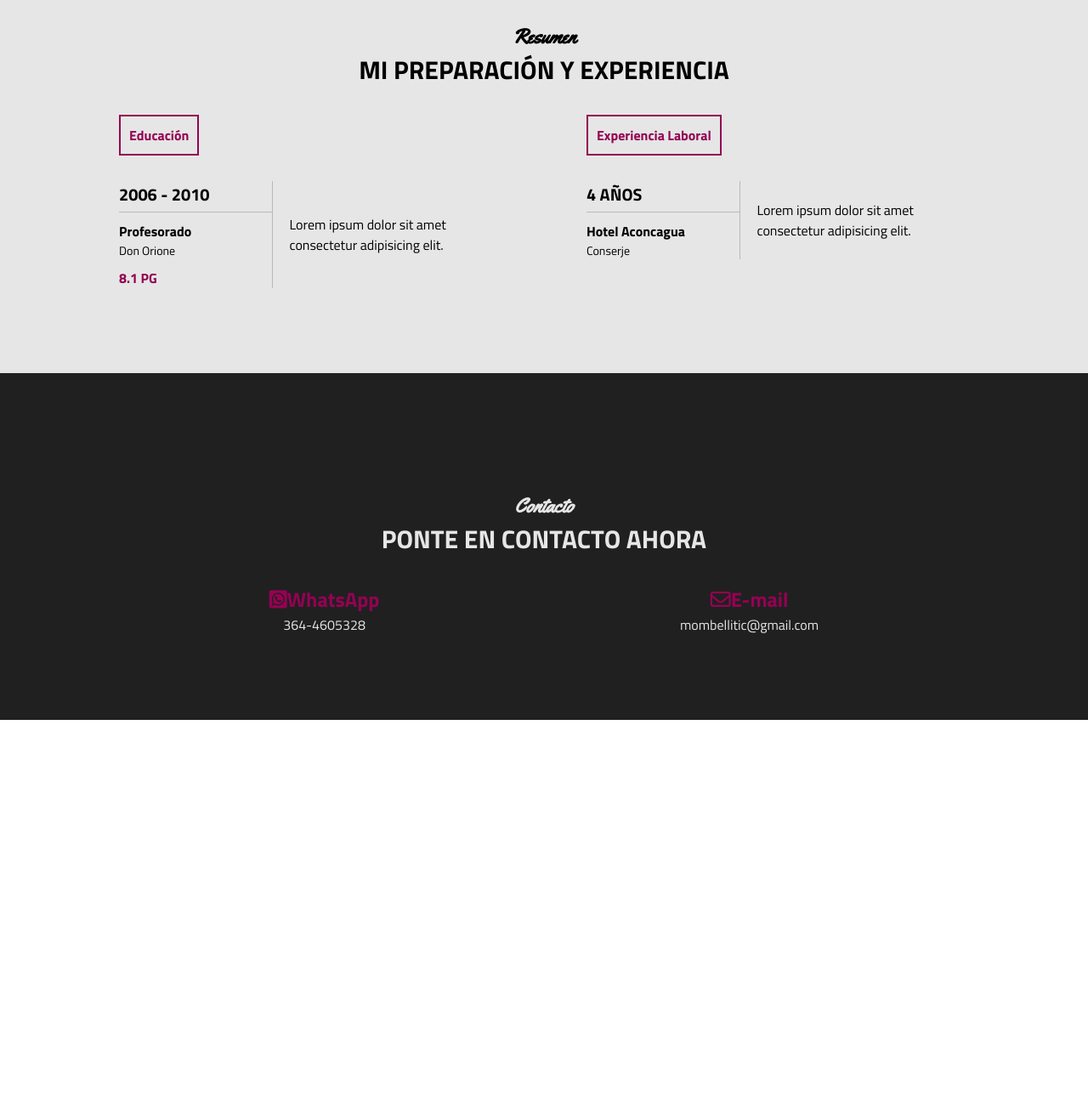
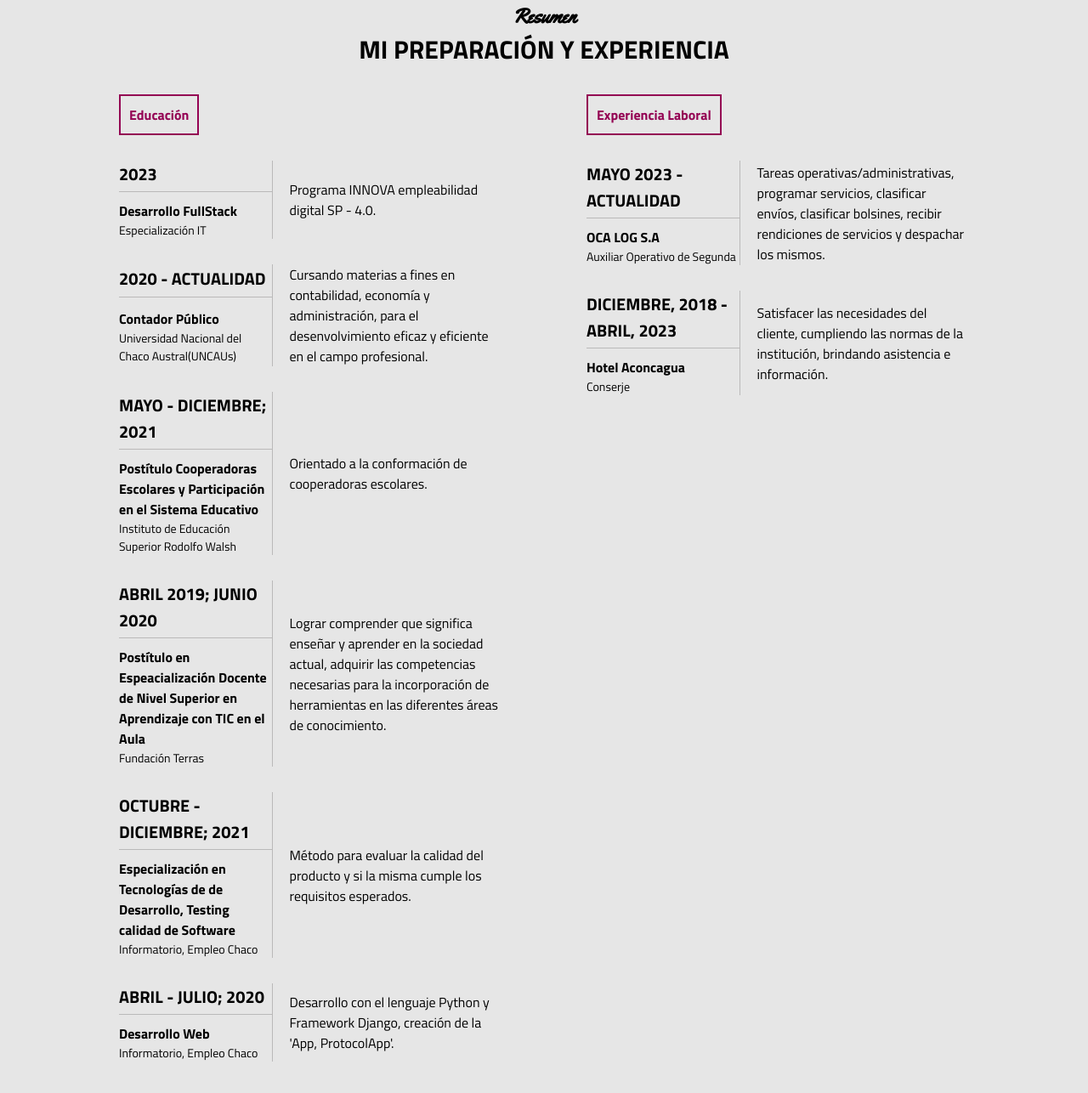
Before and after one commit to emma-25/CVOnline, a plain HTML site: page index.html in a window 1280 px wide. Shown: the part 1472-2758 px from the top of the page at 85% size. Before the commit the page ends 2319 px from the top, so only its background shows below. Drawn offline with Linux system fonts and the light colour scheme.

Commit message:
modificación en html, seccion inicio, resumen y contacto

```diff
--- a/app.js
+++ b/app.js
@@ -19,3 +19,18 @@ for(var x = 0; x < links.length; x++) {
         menu_visible = false;
     }
 }
+
+//Barritas
+function crearBarra(id_barra) {
+    for (i = 0; i <= 16; i++) {
+        let div = document.createElement("div");
+        div.className = "e";
+        id_barra.appendChild(div);
+    }
+}
+
+//manipular barras javascript
+let html = document.getElementById("html");
+crearBarra(html);
+let javascript = document.getElementById("javascript")
+crearBarra(javascript);
--- a/index.html
+++ b/index.html
@@ -30,9 +30,10 @@
                 <h1>Emmanuel Mombelli</h1>
                 <h2>AUXILIAR OPERATIVO DE SEGUNDA, PROFESOR EN EDUCACIÓN SECUNDARIA (TIC), ESTUDIANDO DESARROLLO WEB</h2>
                 <div class="redes">
-                    <a href="#"><i class="fa-brands fa-facebook-f"></i></a>
-                    <a href="#"><i class="fa-brands fa-square-instagram"></i></a>
-                    <a href="#"><i class="fa-brands fa-linkedin-in"></i></a>
+                    <a href="https://www.facebook.com/emanuel.mombelli.3?mibextid=ZbWKwL" target="_blank"><i class="fa-brands fa-facebook-f"></i></a>
+                    <a href="https://www.instagram.com/invites/contact/?i=xqpm5evxxw6i&utm_content=oqhky8u" target="_blank"><i class="fa-brands fa-square-instagram"></i></a>
+                    <a href="https://www.linkedin.com/in/emmanuel-enrique-mombelli-366764148/" target="_blank"><i class="fa-brands fa-linkedin-in"></i></a>
+                    <a href="https://wa.me/3644605328"><i class="fa-brands fa-whatsapp"></i></a>
                 </div>
             </div>
             <div class="foto">
@@ -48,11 +49,11 @@
             <h3>Detalles personales</h3>
 
             <p class="especial">
-                Mi objetivo personal es enseñar la profesión de la cual me recibí: Profesor de Educación
+                Mi objetivo es enseñar la profesión de la cual me recibí: Profesor de Educación
                 Secundaria en Tecnologías de la Información y la Comunicación, poder trabajar como
                 programador.
             </p>
-            <p>Lorem ipsum dolor sit, amet consectetur adipisicing elit. Eaque facere quas enim, nulla harum non unde magnam, alias, autem quo inventore consequatur eos architecto. Maiores nam facere voluptatem doloremque sed.</p>
+            <p>Soy una persona proactiva, aprender de mis pares aptitudes relevantes para mi desenvolvimiento laboral. Compromiso y toma de decisiones en el puesto a desempeñar.</p>
             <div class="fila">
                 <div class="col">
                     <i class="fa-solid fa-user"></i>
@@ -78,26 +79,21 @@
         <div class="contenido-seccion">
             <h2 class="titulo-seccion">Mis Habilidades</h2>
             <h3>Me especializo en</h3>
-
             <div class="fila">
                 <div class="col">
                     <span>HTML/CSS</span>
                     <div class="cont-barra">
                         <div class="barra" id="html">
-                            <!-- mediante javascript... -->
-                            <div class="e"></div>
                         </div>
-                        <span>98%</span>
+                        <span>15%</span>
                     </div>
                 </div>
                 <div class="col">
                     <span>JavaScript</span>
                     <div class="cont-barra">
                         <div class="barra" id="javascript">
-                            <!-- mediante javascript... -->
-                            <div class="e"></div>
                         </div>
-                        <span>70%</span>
+                        <span>6%</span>
                     </div>
                 </div>
             </div>
@@ -115,17 +111,97 @@
                     <table>
                         <tr>
                             <td class="datos">
-                                <h3>2006 - 2010</h3>
+                                <h3>2023</h3>
                             </td>
                             <td rowspan="2" class="descripcion">
-                                Lorem ipsum dolor sit amet consectetur adipisicing elit.
+                                Programa INNOVA empleabilidad digital SP - 4.0.
                             </td>
                         </tr>
                         <tr>
                             <td>
-                                <h4>Profesorado</h4>
-                                <p>Don Orione</p>
-                                <span class="promedio">8.1 PG</span>
+                                <h4>Desarrollo FullStack</h4>
+                                <p>Especialización IT</p>
+                            </td>
+                        </tr>
+                    </table>
+                    <table>
+                        <tr>
+                            <td class="datos">
+                                <h3>2020 - Actualidad</h3>
+                            </td>
+                            <td rowspan="2" class="descripcion">
+                                Cursando materias a fines en contabilidad, economía y administración, para el desenvolvimiento eficaz y eficiente en el campo profesional.
+                            </td>
+                        </tr>
+                        <tr>
+                            <td>
+                                <h4>Contador Público</h4>
+                                <p>Universidad Nacional del Chaco Austral(UNCAUs)</p>
+                            </td>
+                        </tr>
+                    </table>
+                    <table>
+                        <tr>
+                            <td class="datos">
+                                <h3>Mayo - Diciembre; 2021</h3>
+                            </td>
+                            <td rowspan="2" class="descripcion">
+                                Orientado a la conformación de cooperadoras escolares.
+                            </td>
+                        </tr>
+                        <tr>
+                            <td>
+                                <h4>Postítulo Cooperadoras Escolares y Participación en el Sistema Educativo</h4>
+                                <p>Instituto de Educación Superior Rodolfo Walsh</p>
+                            </td>
+                        </tr>
+                    </table>
+                    <table>
+                        <tr>
+                            <td class="datos">
+                                <h3>Abril 2019; Junio 2020</h3>
+                            </td>
+                            <td rowspan="2" class="descripcion">
+                                Lograr comprender que significa enseñar y aprender en la sociedad actual, adquirir las competencias necesarias para la incorporación de herramientas en las diferentes áreas de conocimiento.
+                            </td>
+                        </tr>
+                        <tr>
+                            <td>
+                                <h4>Postítulo en Espeacialización Docente de Nivel Superior en Aprendizaje con TIC en el Aula</h4>
+                                <p>Fundación Terras</p>
+                            </td>
+                        </tr>
+                    </table>
+                    <table>
+                        <tr>
+                            <td class="datos">
+                                <h3>Octubre - Diciembre; 2021</h3>
+                            </td>
+                            <td rowspan="2" class="descripcion">
+                                Método para evaluar la calidad del producto y si la misma cumple los requisitos esperados.
+                            </td>
+                        </tr>
+                        <tr>
+                            <td>
+                                <h4>Especialización en Tecnologías de de Desarrollo, Testing calidad de Software</h4>
+                                <p>Informatorio, Empleo Chaco</p>
+                            </td>
+                        </tr>
+                    </table>
+                    <table>
+                        <tr>
+                            <td class="datos">
+                                <h3>Abril - Julio; 2020</h3>
+                            </td>
+                            <td rowspan="2" class="descripcion">
+                                Desarrollo con el lenguaje Python y Framework Django, creación de la 'App, ProtocolApp'.
+                            </td>
+                        </tr>
+                        <tr>
+                            <td>
+                                <h4>Desarrollo Web</h4>
+                                <p>Informatorio, Empleo Chaco</p>
+                                <!-- <span class="promedio"></span> -->
                             </td>
                         </tr>
                     </table>
@@ -135,10 +211,26 @@
                     <table>
                         <tr>
                             <td class="datos">
-                                <h3>4 años</h3>
+                                <h3>Mayo 2023 - Actualidad</h3>
                             </td>
                             <td rowspan="2" class="descripcion">
-                                Lorem ipsum dolor sit amet consectetur adipisicing elit.
+                                Tareas operativas/administrativas, programar servicios, clasificar envíos, clasificar bolsines, recibir rendiciones de servicios y despachar los mismos.
+                            </td>
+                        </tr>
+                        <tr>
+                            <td>
+                                <h4>OCA LOG S.A</h4>
+                                <p>Auxiliar Operativo de Segunda</p>
+                            </td>
+                        </tr>
+                    </table>
+                    <table>
+                        <tr>
+                            <td class="datos">
+                                <h3>Diciembre, 2018 - Abril, 2023</h3>
+                            </td>
+                            <td rowspan="2" class="descripcion">
+                                Satisfacer las necesidades del cliente, cumpliendo las normas de la institución, brindando asistencia e información.
                             </td>
                         </tr>
                         <tr>
@@ -161,12 +253,6 @@
         <div class="fila">
             <div class="col">
                 <h2>
-                    <i class="fa-brands fa-square-whatsapp"></i>WhatsApp
-                </h2>
-                <span class="info-contacto">364-4605328</span>
-            </div>
-            <div class="col">
-                <h2>
                     <i class="fa-regular fa-envelope"></i>E-mail
                 </h2>
                 <span class="info-contacto">mombellitic@gmail.com</span>
@@ -174,7 +260,6 @@
         </div>
     </div>
 </section>
-
 <script src="app.js"></script>
 </body>
 </html>
```
Also changed, not shown: estilo.css (line endings or trailing spaces).
